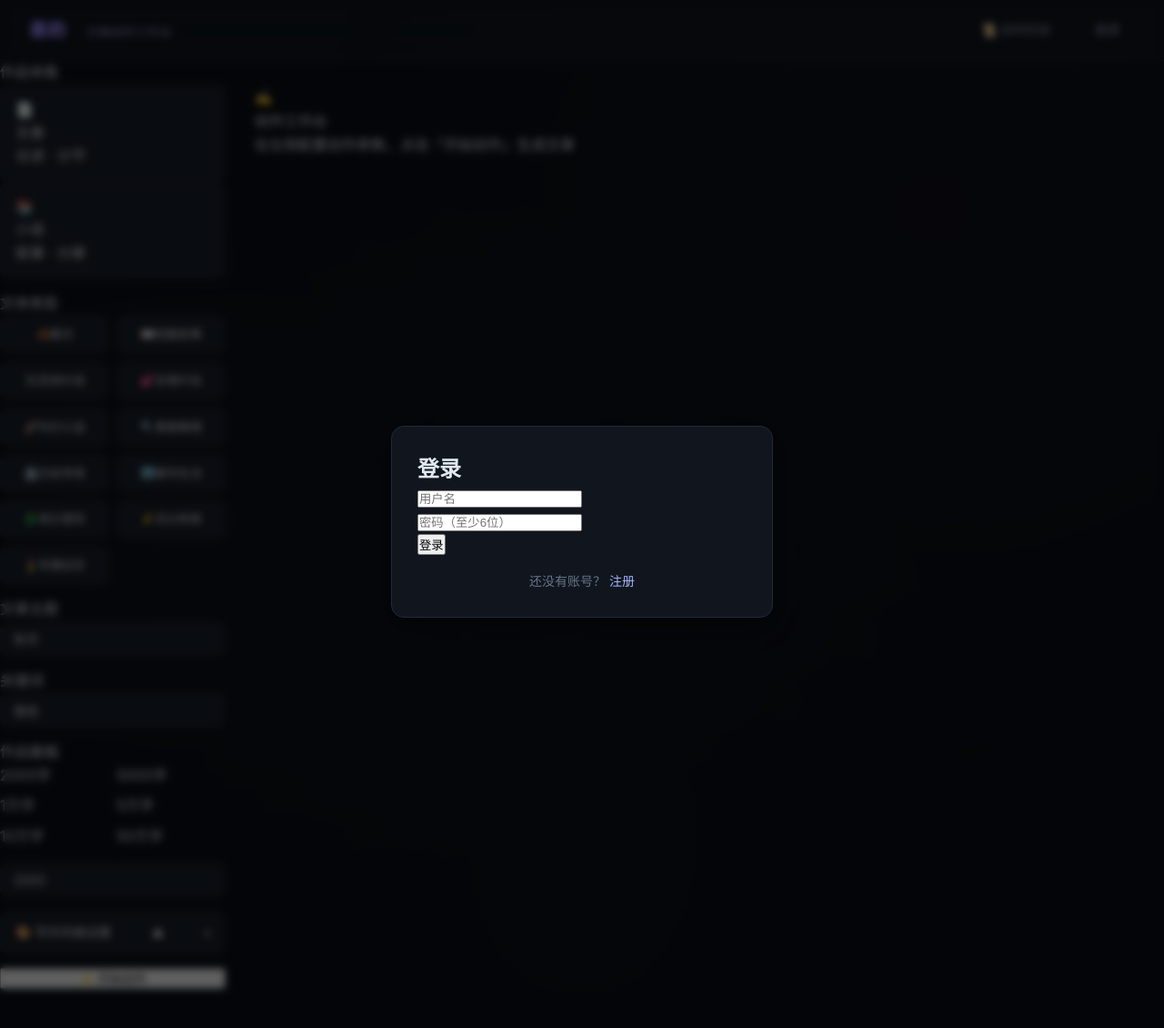
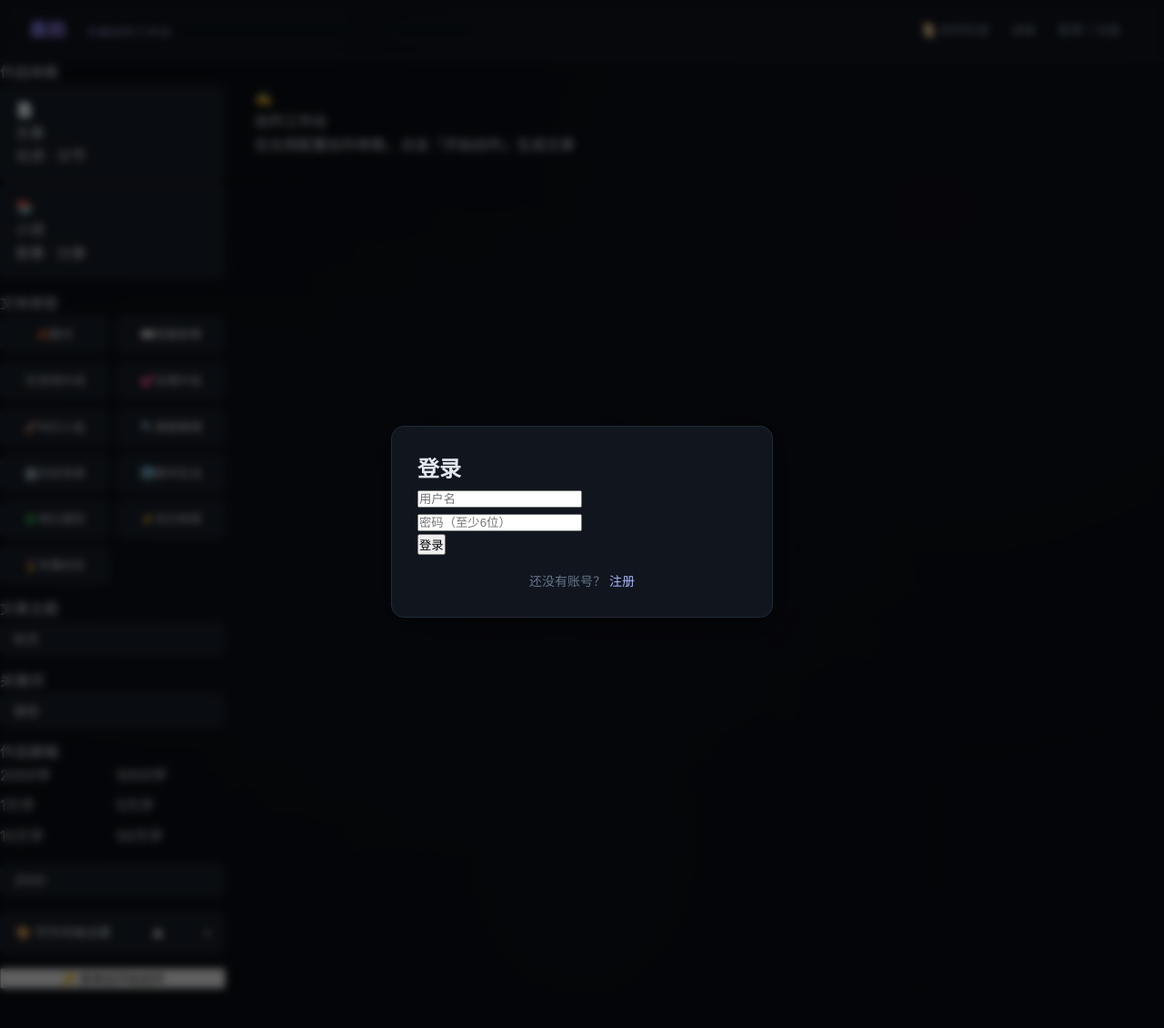
Before and after one commit to chumaoyuan01-creator/-, a Flask app: page / in a window 1280 px wide. Shown: the top 1130 px of the page at 91% size. Run offline with Flask 3, Linux system fonts and the light colour scheme; parts of the project's set-up code (start-up, migrations or seed data) failed here and were passed over.

Commit message:
fix: 游客可自由浏览首页，不再强制登录
- 前端游客模式：顶栏显示「游客」+「登录/注册」
- 生成按钮改为「登录后开始创作」，点击弹出登录框
- 移除 index.html 中硬编码的 onclick
- 后端 /api/articles 未登录返回空列表

```diff
--- a/static/app.js
+++ b/static/app.js
@@ -440,17 +440,26 @@ function validateGenerateForm(topic, keyword) {
             .then(data => {
                 const userInfo = document.getElementById('userInfo');
                 const authLink = document.getElementById('authLink');
+                const generateBtn = document.getElementById('generateBtn');
                 if (data.logged_in) {
                     userInfo.textContent = '👤 ' + data.username;
                     authLink.textContent = '退出';
                     authLink.onclick = () => {
                         fetch('/api/logout', { method: 'POST' })
-                        .then(() => checkUserStatus());
+                        .then(() => location.reload());
                     };
+                    if (generateBtn) {
+                        generateBtn.onclick = () => generate();
+                        generateBtn.textContent = '✨ 开始创作';
+                    }
                 } else {
-                    userInfo.textContent = '';
-                    authLink.textContent = '登录';
+                    userInfo.textContent = '游客';
+                    authLink.textContent = '登录 / 注册';
                     authLink.onclick = () => openAuthModal('login');
+                    if (generateBtn) {
+                        generateBtn.onclick = () => openAuthModal('login');
+                        generateBtn.textContent = '🔑 登录后开始创作';
+                    }
                 }
             });
         }
--- a/templates/index.html
+++ b/templates/index.html
@@ -13,7 +13,7 @@
         <div class="topbar-nav">
             <a href="/history">📜 创作历史</a>
             <span class="topbar-user" id="userInfo"></span>
-            <a href="javascript:void(0)" id="authLink" onclick="openAuthModal('login')">登录</a>
+            <a href="javascript:void(0)" id="authLink">登录 / 注册</a>
         </div>
     </div>
 
```
